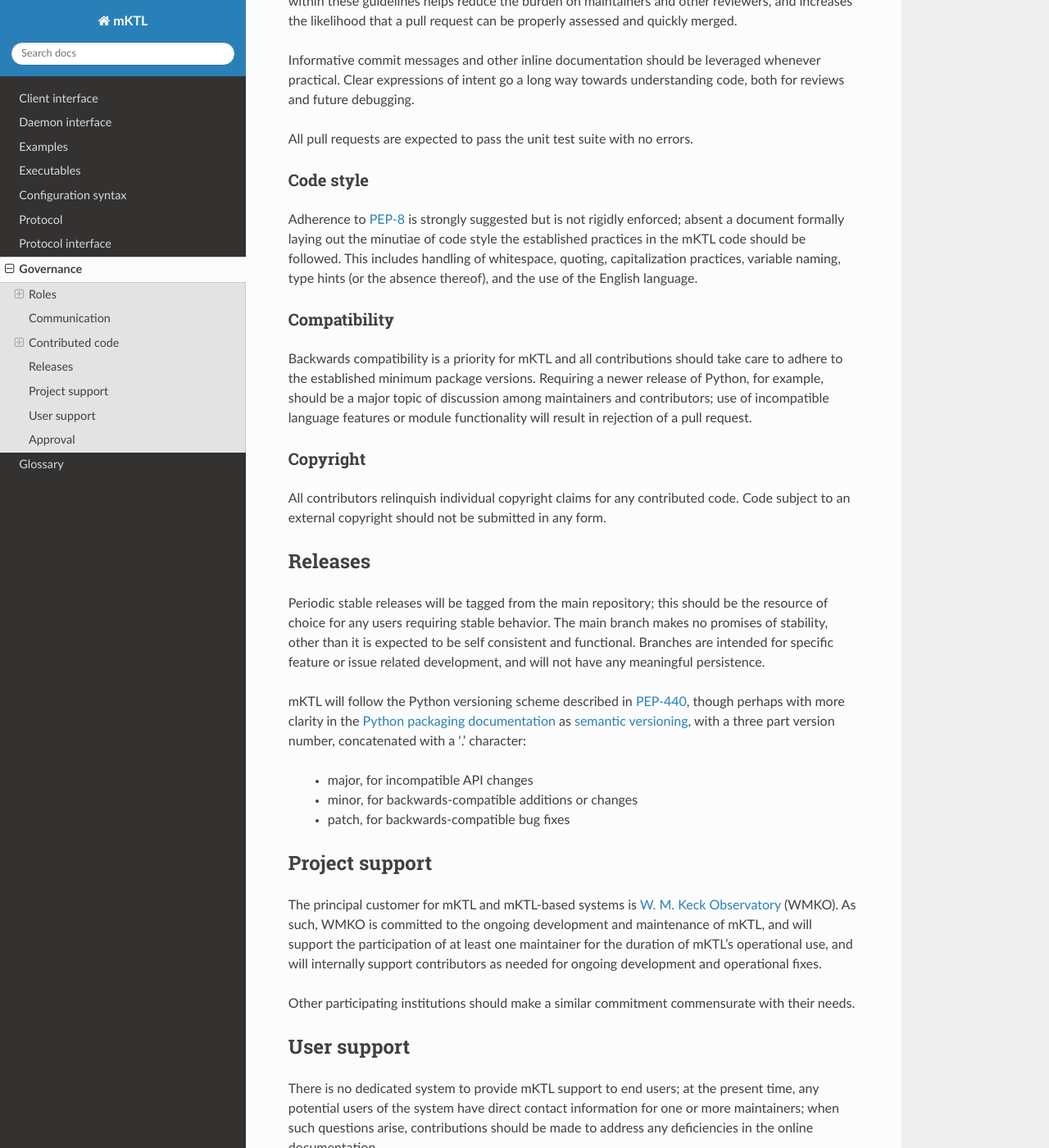
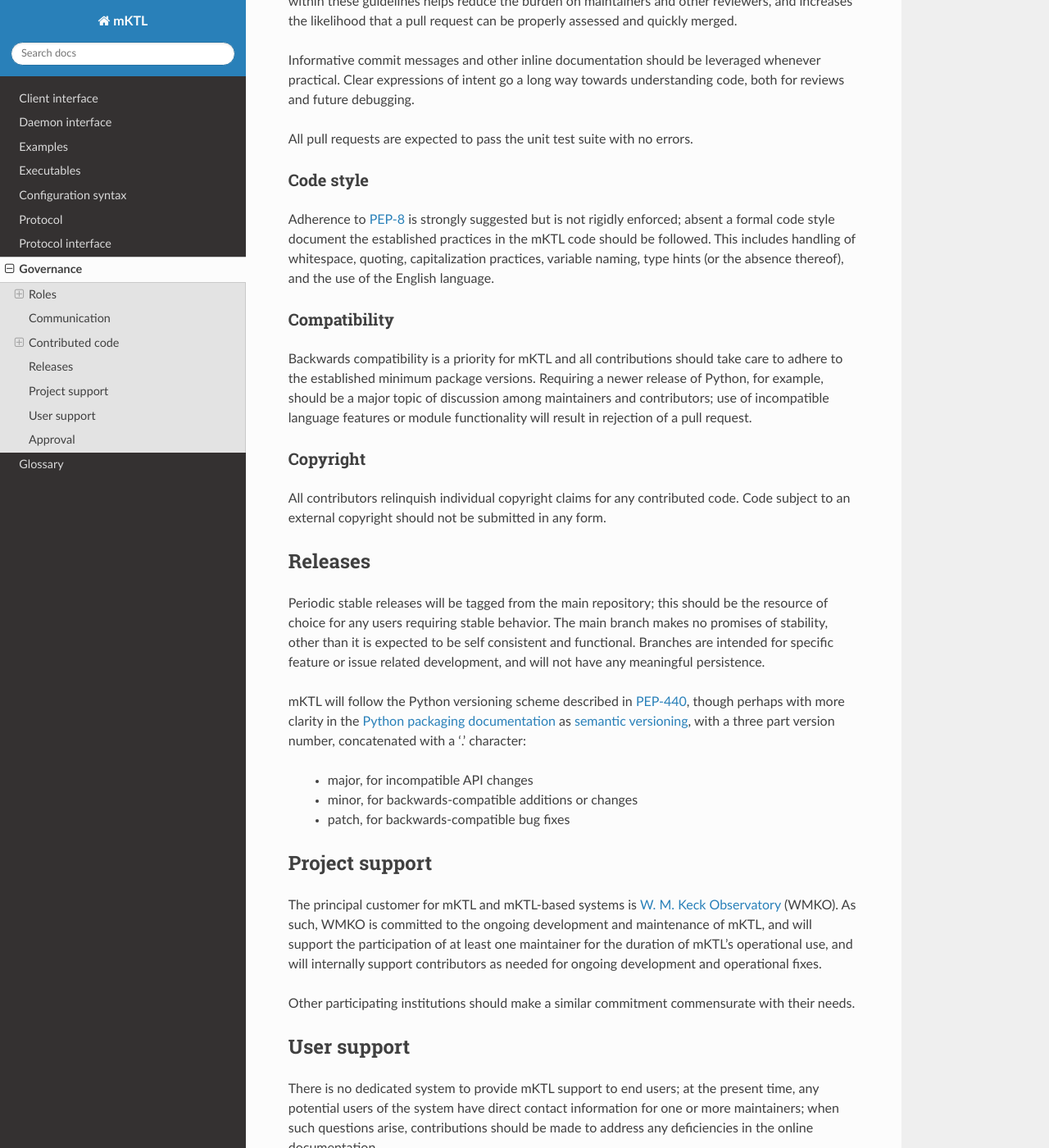
Before and after one commit to KeckObservatory/mKTL, a Sphinx documentation site: the page built from doc/governance.rst, in a window 1280 px wide and 1400 px high, scrolled down 1426 px. Shown: the whole window at 82% size. Built offline with Sphinx 7.4.7 and the Read the Docs theme 3.1.0, drawn with Linux system fonts in a browser that asks for light colours; some of the changed text lies outside the part shown.

Commit message:
Minor clarity improvements.

```diff
--- a/doc/governance.rst
+++ b/doc/governance.rst
@@ -86,8 +86,8 @@ Code style
 
 Adherence to
 `PEP-8 <https://peps.python.org/pep-0008/>`_ is strongly suggested but
-is not rigidly enforced; absent a document formally laying out the minutiae
-of code style the established practices in the mKTL code should be followed.
+is not rigidly enforced; absent a formal code style document
+the established practices in the mKTL code should be followed.
 This includes handling of whitespace, quoting, capitalization practices,
 variable naming, type hints (or the absence thereof), and the use of the
 English language.
@@ -159,7 +159,7 @@ resources that the user base is entitled to draw upon should problems arise.
 Approval
 --------
 
-Changes to the governance requires a full consensus among all maintainers,
+Changes to mKTL governance require a full consensus among all maintainers,
 and ideally a consensus from participating contributors. Significant changes
 may also require the approval from supporting institutions.
 
```
